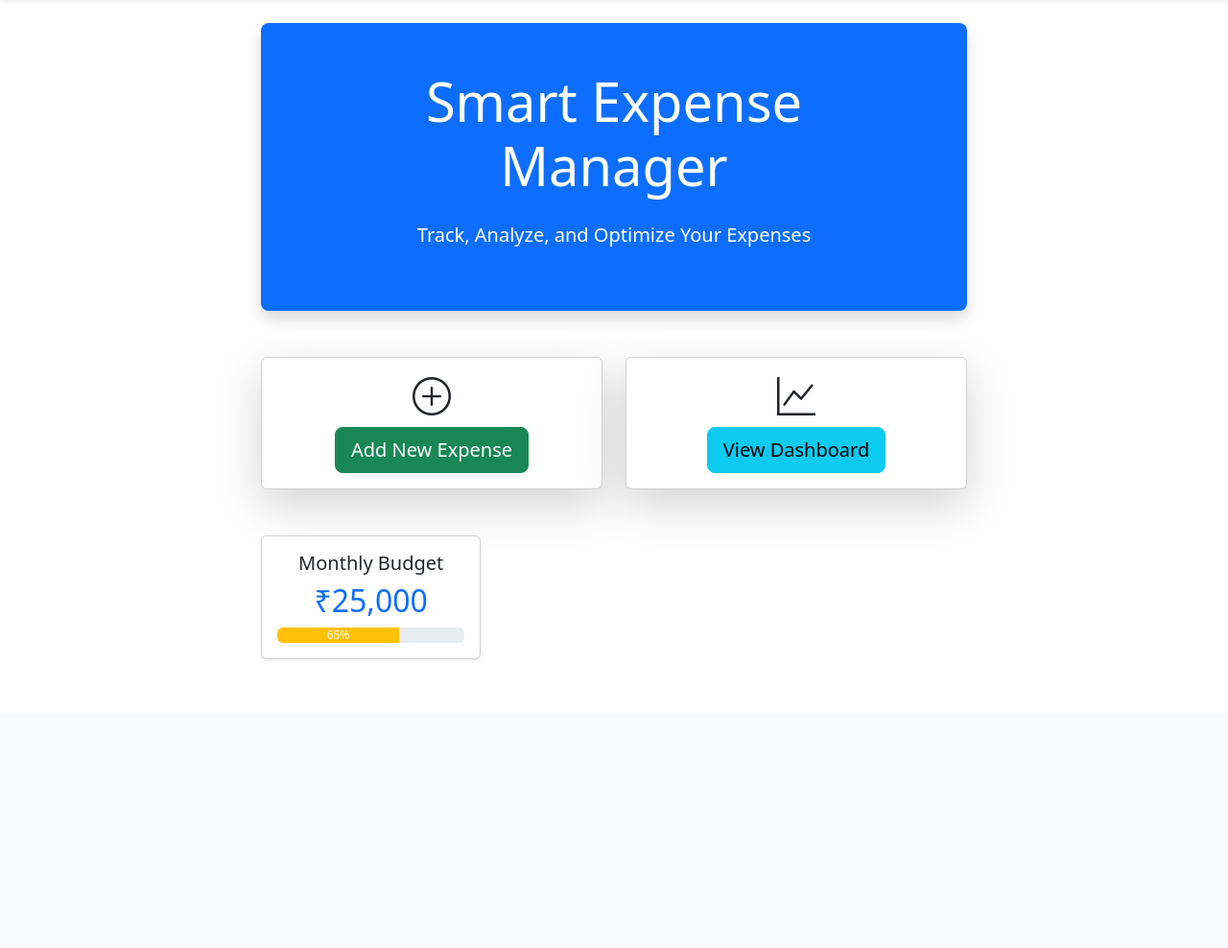
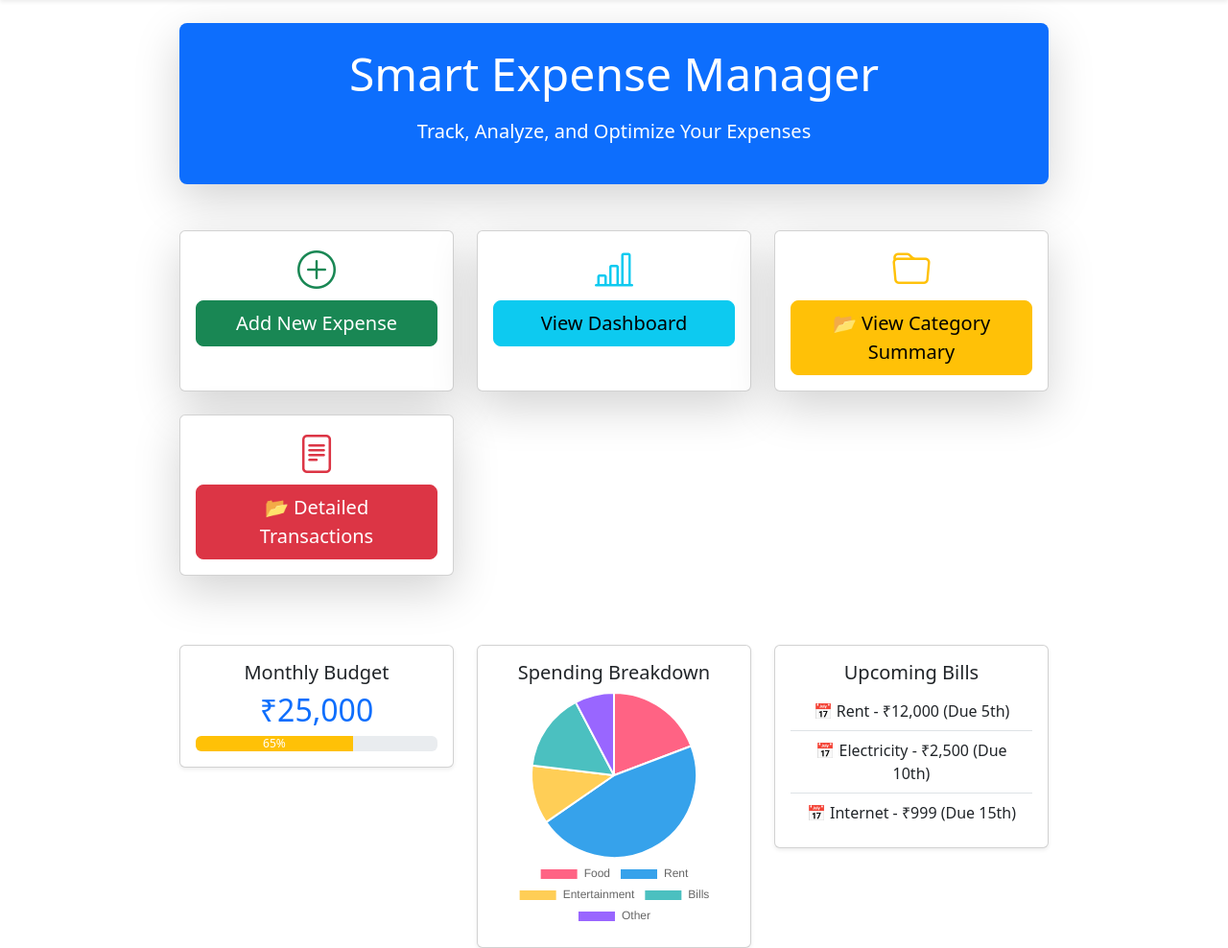
Before and after one commit to santosh2499/sem4_project, a Flask app: page / in a window 1280 px wide. Shown: the part 56-1044 px from the top of the page at 96% size. Before the commit the page ends 743 px from the top, so only its background shows below. Run offline with Flask 3, Linux system fonts and the light colour scheme; parts of the project's set-up code (start-up, migrations or seed data) failed here and were passed over; some libraries are stand-ins or nearby versions.

Commit message:
new Update on 19 march 2025

```diff
--- a/app.py
+++ b/app.py
@@ -154,22 +154,16 @@ def set_budget():
 
     return render_template('set_budget.html', budgets=budgets, category_mapping=category_mapping)
 
+# 🛠 Route for Detailed Transactions with Pagination
 @app.route('/detailed_transactions')
 def detailed_transactions():
     db = get_db()
     cursor = db.cursor()
-    cursor.execute("SELECT * FROM expenses ORDER BY timestamp DESC")
+    cursor.execute("SELECT timestamp, description, category, price FROM expenses ORDER BY timestamp DESC")
     transactions = cursor.fetchall()
+    db.close()
+
     return render_template('detailed_transactions.html', transactions=transactions)
-
-
-@app.route('/category_summary')
-def category_summary():
-    db = get_db()
-    cursor = db.cursor()
-    cursor.execute("SELECT category, SUM(price) FROM expenses GROUP BY category")
-    summary = cursor.fetchall()
-    return render_template('category_summary.html', summary=summary)
 
 
 @app.route('/alerts')
@@ -194,23 +188,45 @@ def check_alerts():
     return render_template('alerts.html', alerts=alerts)
 
 
+@app.route('/category_summary')
+def category_summary():
+    conn = sqlite3.connect("expenses.db")
+    cursor = conn.cursor()
+
+    # Fetch total expenses per category
+    cursor.execute("SELECT category, SUM(price) FROM expenses GROUP BY category ORDER BY SUM(price) DESC")
+    summary_data = cursor.fetchall()
+    conn.close()
+
+    # Ensure data is properly structured
+    category_names = [row[0] for row in summary_data] if summary_data else []
+    category_totals = [row[1] for row in summary_data] if summary_data else []
+
+    return render_template("category_summary.html",
+                           summary_data=summary_data,
+                           category_names=category_names,
+                           category_totals=category_totals)
 
 
-# Detailed Transactions for a Specific Category
 @app.route('/category/<category>')
 def category_transactions(category):
     conn = sqlite3.connect("expenses.db")
     cursor = conn.cursor()
 
     # Fetch transactions for the selected category
-    cursor.execute("SELECT description, price, timestamp FROM expenses WHERE category = ? ORDER BY timestamp DESC",
-                   (category,))
+    cursor.execute("SELECT description, price, timestamp FROM expenses WHERE category = ? ORDER BY timestamp DESC", (category,))
     transactions = cursor.fetchall()
 
+    # Calculate total spent in this category
+    cursor.execute("SELECT SUM(price) FROM expenses WHERE category = ?", (category,))
+    total_spent = cursor.fetchone()[0] or 0  # Handle None case
+
     conn.close()
-    return render_template("category_transactions.html", category=category, transactions=transactions)
 
-
+    return render_template("category_transactions.html",
+                           category=category,
+                           transactions=transactions,
+                           total_spent=total_spent)
 
 
 if __name__ == "__main__":
--- a/templates/index.html
+++ b/templates/index.html
@@ -2,41 +2,67 @@
 {% block title %}Home{% endblock %}
 
 {% block content %}
+<div class="container mt-4">
     <div class="row justify-content-center">
-    <div class="col-md-8 text-center">
-        <div class="hero-section bg-primary text-white p-5 rounded-3 mb-5 shadow">
-            <h1 class="display-4 mb-4">Smart Expense Manager</h1>
+        <div class="col-md-10 text-center">
+            <!-- Hero Section -->
+            <div class="hero-section bg-primary text-white p-4 rounded-3 shadow-lg">
+                <h1 class="display-5 mb-3">Smart Expense Manager</h1>
                 <p class="lead">Track, Analyze, and Optimize Your Expenses</p>
             </div>
 
-        <div class="row g-4">
-            <div class="col-md-6">
-                <div class="card h-100 shadow-lg hover-effect">
-                    <div class="card-body text-center">
-                        <h5 class="card-title"><i class="bi bi-plus-circle fs-1"></i></h5>
-                        <a href="{{ url_for('add_expense') }}" class="stretched-link btn btn-success btn-lg">
+            <!-- Main Feature Cards -->
+            <div class="row mt-4 g-4">
+                <div class="col-md-6 col-lg-4">
+                    <div class="card h-100 shadow-lg text-center hover-effect">
+                        <div class="card-body">
+                            <h5 class="card-title"><i class="bi bi-plus-circle fs-1 text-success"></i></h5>
+                            <a href="{{ url_for('add_expense') }}" class="btn btn-success btn-lg w-100">
                                 Add New Expense
                             </a>
                         </div>
                     </div>
                 </div>
 
-            <div class="col-md-6">
-                <div class="card h-100 shadow-lg hover-effect">
-                    <div class="card-body text-center">
-                        <h5 class="card-title"><i class="bi bi-graph-up fs-1"></i></h5>
-                        <a href="{{ url_for('dashboard') }}" class="stretched-link btn btn-info btn-lg">
+                <div class="col-md-6 col-lg-4">
+                    <div class="card h-100 shadow-lg text-center hover-effect">
+                        <div class="card-body">
+                            <h5 class="card-title"><i class="bi bi-bar-chart-line fs-1 text-info"></i></h5>
+                            <a href="{{ url_for('dashboard') }}" class="btn btn-info btn-lg w-100">
                                 View Dashboard
+                            </a>
+                        </div>
+                    </div>
+                </div>
+
+                <div class="col-md-6 col-lg-4">
+                    <div class="card h-100 shadow-lg text-center hover-effect">
+                        <div class="card-body">
+                            <h5 class="card-title"><i class="bi bi-folder fs-1 text-warning"></i></h5>
+                            <a href="/category_summary" class="btn btn-warning btn-lg w-100">
+                                📂 View Category Summary
+                            </a>
+                        </div>
+                    </div>
+                </div>
+
+                <div class="col-md-6 col-lg-4">
+                    <div class="card h-100 shadow-lg text-center hover-effect">
+                        <div class="card-body">
+                            <h5 class="card-title"><i class="bi bi-file-text fs-1 text-danger"></i></h5>
+                            <a href="/detailed_transactions" class="btn btn-danger btn-lg w-100">
+                                📂 Detailed Transactions
                             </a>
                         </div>
                     </div>
                 </div>
             </div>
 
-        <div class="quick-stats mt-5">
-            <div class="row g-4">
-                <div class="col-md-4">
-                    <div class="card stat-card shadow-sm">
+            <!-- Quick Stats Section -->
+            <div class="row mt-5 g-4">
+                <!-- Budget Overview -->
+                <div class="col-md-6 col-lg-4">
+                    <div class="card stat-card shadow-sm text-center">
                         <div class="card-body">
                             <h5 class="card-title">Monthly Budget</h5>
                             <h2 class="text-primary">₹25,000</h2>
@@ -46,9 +72,66 @@
                         </div>
                     </div>
                 </div>
-                <!-- Add more quick stats as needed -->
+
+                <!-- Spending Breakdown Pie Chart -->
+                <div class="col-md-6 col-lg-4 d-flex justify-content-center">
+                    <div class="card shadow-sm w-100 text-center">
+                        <div class="card-body">
+                            <h5 class="card-title">Spending Breakdown</h5>
+                            <div class="d-flex justify-content-center">
+                                <canvas id="spendingChart" style="max-width: 250px; max-height: 250px;"></canvas>
+                            </div>
+                        </div>
+                    </div>
+                </div>
+
+                <!-- Upcoming Bills & Reminders -->
+                <div class="col-md-6 col-lg-4">
+                    <div class="card stat-card shadow-sm text-center">
+                        <div class="card-body">
+                            <h5 class="card-title">Upcoming Bills</h5>
+                            <ul class="list-group list-group-flush">
+                                <li class="list-group-item">📅 Rent - ₹12,000 (Due 5th)</li>
+                                <li class="list-group-item">📅 Electricity - ₹2,500 (Due 10th)</li>
+                                <li class="list-group-item">📅 Internet - ₹999 (Due 15th)</li>
+                            </ul>
+                        </div>
+                    </div>
+                </div>
             </div>
         </div>
     </div>
 </div>
 {% endblock %}
+
+{% block scripts %}
+<script src="https://cdn.jsdelivr.net/npm/chart.js"></script>
+<script>
+    // Initialize Spending Chart
+    const ctx = document.getElementById('spendingChart').getContext('2d');
+    new Chart(ctx, {
+        type: 'pie',
+        data: {
+            labels: ['Food', 'Rent', 'Entertainment', 'Bills', 'Other'],
+            datasets: [{
+                data: [5000, 12000, 3000, 4000, 2000],
+                backgroundColor: ['#ff6384', '#36a2eb', '#ffce56', '#4bc0c0', '#9966ff']
+            }]
+        },
+        options: {
+            responsive: true,
+            maintainAspectRatio: false,
+            plugins: {
+                legend: { position: 'bottom' },
+                tooltip: {
+                    callbacks: {
+                        label: function(context) {
+                            return `₹${context.parsed}`;
+                        }
+                    }
+                }
+            }
+        }
+    });
+</script>
+{% endblock %}
```
Also changed, not shown: templates/category_summary.html (+6 -6 lines), templates/category_transactions.html (+3 -4 lines), templates/detailed_transactions.html (+4 -9 lines). Lines whose indentation alone changed are shown as unchanged.
